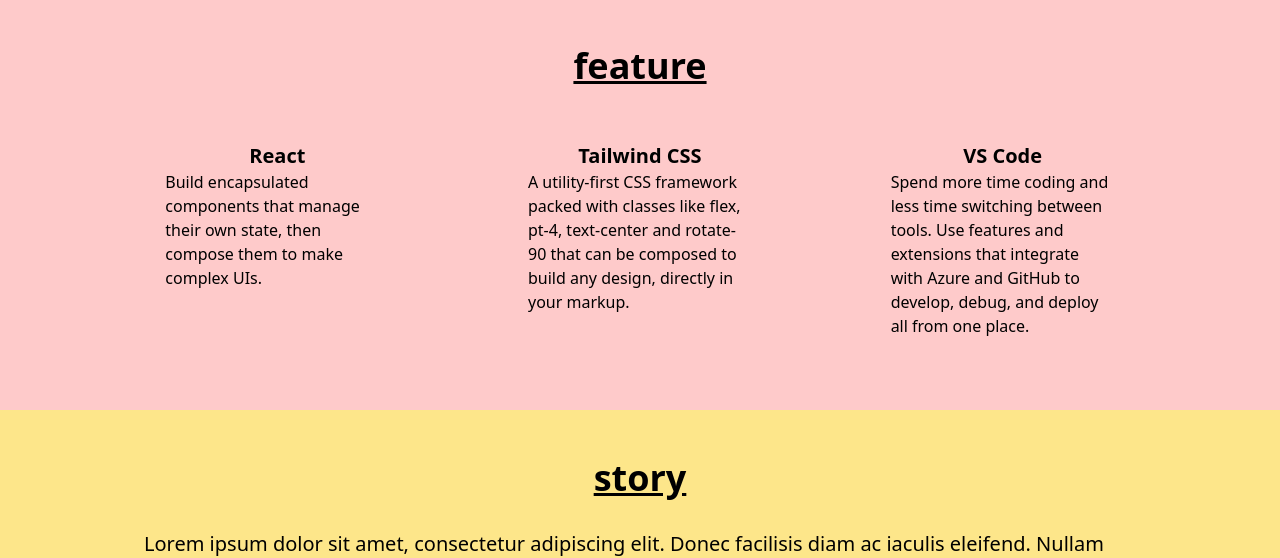
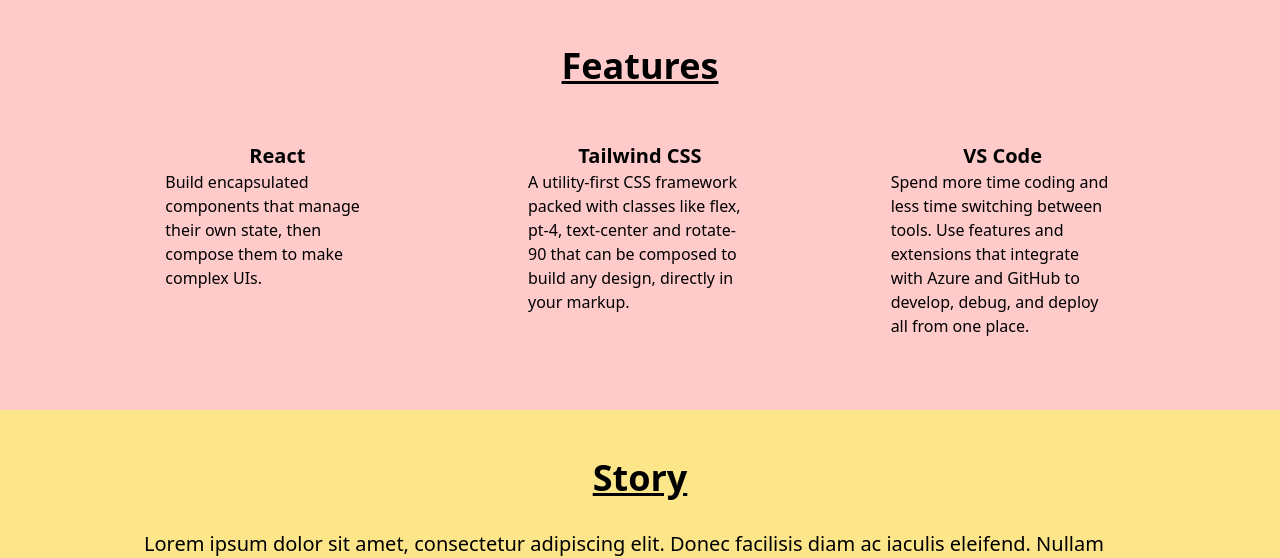
Before and after one commit to OldBigBuddha/sample-site, a React (Create React App) app: page / in a window 1280 px wide. Shown: the part 386-944 px from the top of the page. Built offline with nearby package versions, Linux system fonts and the light colour scheme.

Commit message:
refactor: 💡 汎用的な部分を削除した
変数の削除。

```diff
--- a/src/App.tsx
+++ b/src/App.tsx
@@ -1,16 +1,15 @@
 import HeroHeader from "./components/HeroHeader";
-import ListSection from "./components/FeatureSection";
-import SingleSection from "./components/StorySection";
+import FeatureSection from "./components/FeatureSection";
+import StorySection from "./components/StorySection";
 import ProfileSection from "./components/ProfileSection";
 import Footer from "./components/Footer";
 
-const description = "Lorem ipsum dolor sit amet, consectetur adipiscing elit. Donec facilisis diam ac iaculis eleifend. Nullam quis nibh aliquam, hendrerit justo nec, imperdiet tellus. Aenean aliquet, ligula ac euismod blandit, lorem odio euismod velit, sit amet tincidunt ligula ipsum vel ante. Fusce condimentum ac neque nec posuere. Ut rhoncus eu leo sit amet molestie. Fusce viverra at nunc id ornare. Nulla augue sem, elementum ac maximus vel, gravida vel ante. Ut nisl lacus, hendrerit nec dapibus eu, sagittis vel eros. Mauris et leo nisl. Nam mattis ante ut dolor pulvinar, vulputate euismod massa fringilla. Nunc quis urna egestas, imperdiet quam sit amet, iaculis ipsum. Nulla mattis est eget consequat consectetur."
 
 const App = () => {
   return <>
     <HeroHeader />
-    <ListSection title="feature" />
-    <SingleSection title="story" description={description} />
+    <FeatureSection />
+    <StorySection />
     <ProfileSection />
     <Footer />
   </>
--- a/src/components/FeatureSection.tsx
+++ b/src/components/FeatureSection.tsx
@@ -1,8 +1,4 @@
-import ListSectionItem from "./Feature";
-
-type Props = {
-  title: string
-}
+import Feature from "./Feature";
 
 const samples = [
   {
@@ -19,11 +15,11 @@
   }
 ]
 
-const ListSection: React.FC<Props> = ({ title }) => (
+const ListSection: React.FC = () => (
   <section className="px-24 py-12 bg-red-200">
-    <h2 className="text-4xl font-bold text-center underline mb-8">{title}</h2>
+    <h2 className="text-4xl font-bold text-center underline mb-8">Features</h2>
     <ul className="flex justify-around">
-      {samples.map(sample => <ListSectionItem title={sample.title} description={sample.description} />)}
+      {samples.map(sample => <Feature title={sample.title} description={sample.description} />)}
     </ul>
   </section>
 )
--- a/src/components/StorySection.tsx
+++ b/src/components/StorySection.tsx
@@ -1,11 +1,8 @@
-type Props = {
-  title: string
-  description: string
-}
+const description = "Lorem ipsum dolor sit amet, consectetur adipiscing elit. Donec facilisis diam ac iaculis eleifend. Nullam quis nibh aliquam, hendrerit justo nec, imperdiet tellus. Aenean aliquet, ligula ac euismod blandit, lorem odio euismod velit, sit amet tincidunt ligula ipsum vel ante. Fusce condimentum ac neque nec posuere. Ut rhoncus eu leo sit amet molestie. Fusce viverra at nunc id ornare. Nulla augue sem, elementum ac maximus vel, gravida vel ante. Ut nisl lacus, hendrerit nec dapibus eu, sagittis vel eros. Mauris et leo nisl. Nam mattis ante ut dolor pulvinar, vulputate euismod massa fringilla. Nunc quis urna egestas, imperdiet quam sit amet, iaculis ipsum. Nulla mattis est eget consequat consectetur."
 
-const SingleSection: React.FC<Props> = ({title, description}) => (
+const SingleSection: React.FC = () => (
   <section className="px-36 py-12 bg-yellow-200">
-    <h2 id="story" className="text-4xl font-bold text-center underline mb-8">{title}</h2>
+    <h2 id="story" className="text-4xl font-bold text-center underline mb-8">Story</h2>
     <p className="text-xl">{description}</p>
   </section>
 )
```
Also changed, not shown: 1 other file (tests, documents, lock files or other folders).
